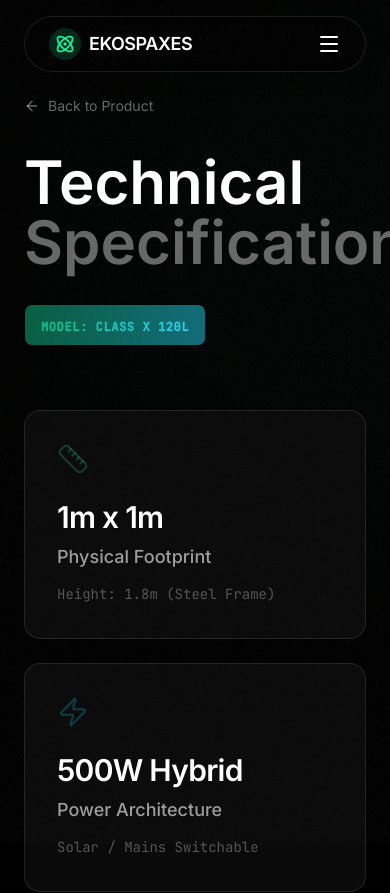
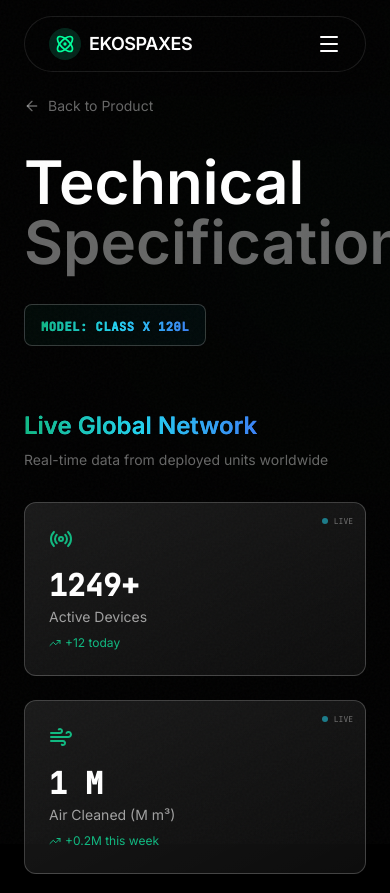
Before and after one commit to ekospaxes/hybrid-purifier-web, a React (Vite) app: page /specs in a window 390 px wide. Shown: the top 893 px of the page. Built offline with nearby package versions, Linux system fonts and the light colour scheme.

Commit message:
Update SpecsPage.jsx v3

```diff
--- a/src/pages/SpecsPage/SpecsPage.jsx
+++ b/src/pages/SpecsPage/SpecsPage.jsx
@@ -1,13 +1,109 @@
-import React from 'react';
+import React, { useState, useEffect } from 'react';
 import { Link } from 'react-router-dom';
-import { motion } from 'framer-motion';
+import { motion, useScroll, useTransform } from 'framer-motion';
 import {
   ArrowLeft, Ruler, Zap, Container, Wifi, Layers, Clock,
   Droplets, Wind, Activity, Cpu, Database, Thermometer,
-  Shield, Beaker, Gauge
+  Shield, Beaker, Gauge, Radio, TrendingUp, Zap as Lightning
 } from 'lucide-react';
 
-// Spec Card Component with Emerald/Blue Alternating Theme
+// Animated Gradient Text Component
+const AnimatedGradientText = ({ children, className = "" }) => (
+  <span className={`relative inline-block ${className}`}>
+    <span className="absolute inset-0 bg-gradient-to-r from-eko-emerald via-cyan-400 to-blue-500 bg-clip-text text-transparent animate-gradient bg-[length:200%_auto]">
+      {children}
+    </span>
+    <span className="relative bg-gradient-to-r from-eko-emerald via-cyan-400 to-blue-500 bg-clip-text text-transparent">
+      {children}
+    </span>
+  </span>
+);
+
+// Live Data Counter with Animation
+const LiveCounter = ({ target, suffix = "", prefix = "", duration = 2000 }) => {
+  const [count, setCount] = useState(0);
+
+  useEffect(() => {
+    let startTime;
+    let animationFrame;
+
+    const animate = (timestamp) => {
+      if (!startTime) startTime = timestamp;
+      const progress = Math.min((timestamp - startTime) / duration, 1);
+
+      setCount(Math.floor(progress * target));
+
+      if (progress < 1) {
+        animationFrame = requestAnimationFrame(animate);
+      }
+    };
+
+    animationFrame = requestAnimationFrame(animate);
+    return () => cancelAnimationFrame(animationFrame);
+  }, [target, duration]);
+
+  return (
+    <span className="font-mono font-bold">
+      {prefix}{count}{suffix}
+    </span>
+  );
+};
+
+// Live Metric Card
+const LiveMetricCard = ({ icon: Icon, label, value, trend, delay }) => {
+  const [isLive, setIsLive] = useState(true);
+
+  useEffect(() => {
+    const interval = setInterval(() => {
+      setIsLive(prev => !prev);
+    }, 2000);
+    return () => clearInterval(interval);
+  }, []);
+
+  return (
+    <motion.div
+      initial={{ opacity: 0, scale: 0.9 }}
+      whileInView={{ opacity: 1, scale: 1 }}
+      transition={{ delay, duration: 0.5 }}
+      viewport={{ once: true }}
+      className="bg-gradient-to-br from-white/10 to-white/5 backdrop-blur-xl border border-white/20 rounded-xl p-6 relative overflow-hidden group"
+    >
+      {/* Live Indicator */}
+      <div className="absolute top-3 right-3 flex items-center gap-1.5">
+        <div className={`w-1.5 h-1.5 rounded-full ${isLive ? 'bg-eko-emerald' : 'bg-cyan-400'} animate-pulse`} />
+        <span className="text-[8px] font-mono text-white/40 uppercase">LIVE</span>
+      </div>
+
+      {/* Icon */}
+      <div className="mb-4">
+        <Icon className="text-eko-emerald group-hover:text-cyan-400 transition-colors" size={24} />
+      </div>
+
+      {/* Value */}
+      <div className="text-3xl font-bold text-white mb-1">
+        {value}
+      </div>
+
+      {/* Label */}
+      <div className="text-sm text-white/60 mb-2">{label}</div>
+
+      {/* Trend */}
+      {trend && (
+        <div className="flex items-center gap-1 text-xs text-eko-emerald">
+          <TrendingUp size={12} />
+          <span>{trend}</span>
+        </div>
+      )}
+
+      {/* Animated Border */}
+      <div className="absolute inset-0 opacity-0 group-hover:opacity-100 transition-opacity duration-500">
+        <div className="absolute inset-0 bg-gradient-to-r from-eko-emerald/20 via-cyan-400/20 to-blue-500/20 animate-gradient bg-[length:200%_auto]" />
+      </div>
+    </motion.div>
+  );
+};
+
+// Spec Card Component with Enhanced Animations
 const SpecCard = ({ icon: Icon, value, label, description, delay, variant = 'emerald' }) => {
   const colors = {
     emerald: {
@@ -36,11 +132,9 @@ const SpecCard = ({ icon: Icon, value, label, description, delay, variant = 'eme
       viewport={{ once: true }}
       className={`relative bg-[#0a0a0a] border border-white/10 rounded-2xl p-8 ${theme.border} transition-all duration-500 group overflow-hidden`}
     >
-      {/* Hover Glow Effect */}
       <div className={`absolute inset-0 bg-gradient-to-br ${theme.glow} opacity-0 group-hover:opacity-100 transition-opacity duration-500 pointer-events-none`} />
 
       <div className="relative z-10">
-        {/* Icon */}
         <div className="mb-6">
           <Icon
             className={`${theme.iconBase} ${theme.iconHover} transition-all duration-500`}
@@ -49,17 +143,14 @@ const SpecCard = ({ icon: Icon, value, label, description, delay, variant = 'eme
           />
         </div>
 
-        {/* Value */}
         <h3 className={`text-white font-bold text-3xl mb-2 tracking-tight transition-all duration-500 ${theme.valueGlow}`}>
           {value}
         </h3>
 
-        {/* Label */}
         <p className="text-white/60 font-medium text-lg mb-3">
           {label}
         </p>
 
-        {/* Description */}
         <p className="text-white/30 text-sm font-mono leading-relaxed">
           {description}
         </p>
@@ -68,46 +159,230 @@ const SpecCard = ({ icon: Icon, value, label, description, delay, variant = 'eme
   );
 };
 
-// Performance Card with Color Variants
-const PerformanceCard = ({ icon: Icon, value, unit, label, description, delay, variant = 'emerald' }) => {
-  const colors = {
-    emerald: {
-      icon: 'text-eko-emerald/50 group-hover:text-eko-emerald',
-      value: 'text-white',
-      border: 'hover:border-eko-emerald/30'
-    },
-    blue: {
-      icon: 'text-cyan-400/50 group-hover:text-cyan-400',
-      value: 'text-white',
-      border: 'hover:border-cyan-400/30'
-    }
-  };
-
-  const theme = colors[variant];
+// Apple-Style 3D Product Showcase
+const ProductShowcase = () => {
+  const { scrollYProgress } = useScroll();
+  const scale = useTransform(scrollYProgress, [0.7, 1], [0.8, 1]);
+  const opacity = useTransform(scrollYProgress, [0.7, 0.9], [0, 1]);
+  const rotateY = useTransform(scrollYProgress, [0.7, 1], [-15, 0]);
 
   return (
+    <div className="relative py-32 overflow-hidden">
+      {/* Background Grid */}
+      <div className="absolute inset-0 bg-[linear-gradient(rgba(255,255,255,0.02)_1px,transparent_1px),linear-gradient(90deg,rgba(255,255,255,0.02)_1px,transparent_1px)] bg-[size:50px_50px]" />
+
+      <div className="max-w-7xl mx-auto px-6">
         <motion.div
+          initial={{ opacity: 0, y: 50 }}
+          whileInView={{ opacity: 1, y: 0 }}
+          viewport={{ once: true }}
+          className="text-center mb-16"
+        >
+          <h2 className="text-5xl md:text-7xl font-bold mb-6">
+            <AnimatedGradientText>Engineered to Perfection</AnimatedGradientText>
+          </h2>
+          <p className="text-white/60 text-xl max-w-3xl mx-auto">
+            Every detail meticulously crafted. Every component precisely engineered.
+            The future of air purification, visualized.
+          </p>
+        </motion.div>
+
+        {/* Main Product Display */}
+        <motion.div
+          style={{ scale, opacity }}
+          className="relative mb-20"
+        >
+          <div className="relative aspect-[16/9] rounded-3xl overflow-hidden bg-gradient-to-br from-[#0a0a0a] to-[#1a1a1a] border border-white/10">
+            {/* Placeholder for 3D Model - Replace with actual image/model */}
+            <div className="absolute inset-0 flex items-center justify-center">
+              <motion.div
+                animate={{
+                  rotateY: [0, 10, -10, 0],
+                  scale: [1, 1.05, 1]
+                }}
+                transition={{
+                  duration: 8,
+                  repeat: Infinity,
+                  ease: "easeInOut"
+                }}
+                className="relative w-full h-full flex items-center justify-center"
+              >
+                {/* Central Column Representation */}
+                <div className="relative w-32 h-96 bg-gradient-to-b from-eko-emerald/20 via-cyan-500/20 to-blue-500/20 rounded-3xl border border-white/20 backdrop-blur-xl shadow-[0_0_80px_rgba(16,185,129,0.3)]">
+                  {/* Bubbles Animation */}
+                  {[...Array(8)].map((_, i) => (
+                    <motion.div
+                      key={i}
+                      className="absolute w-2 h-2 bg-eko-emerald/60 rounded-full"
+                      style={{
+                        left: `${20 + Math.random() * 60}%`,
+                        bottom: 0
+                      }}
+                      animate={{
+                        y: [-400, 0],
+                        opacity: [0, 1, 0],
+                        scale: [0.5, 1, 0.5]
+                      }}
+                      transition={{
+                        duration: 4 + Math.random() * 2,
+                        repeat: Infinity,
+                        delay: i * 0.5,
+                        ease: "linear"
+                      }}
+                    />
+                  ))}
+
+                  {/* LED Strip Effect */}
+                  <div className="absolute inset-x-4 top-4 h-1 bg-gradient-to-r from-transparent via-eko-emerald to-transparent animate-pulse" />
+
+                  {/* Glass Texture Lines */}
+                  <div className="absolute inset-0 bg-[linear-gradient(transparent_95%,rgba(255,255,255,0.1)_95%)] bg-[length:100%_20px]" />
+                </div>
+
+                {/* Glow Effect */}
+                <div className="absolute inset-0 bg-gradient-to-t from-eko-emerald/20 via-transparent to-cyan-500/20 animate-pulse" />
+              </motion.div>
+            </div>
+
+            {/* Floating Specs */}
+            <motion.div
+              initial={{ opacity: 0, x: -50 }}
+              whileInView={{ opacity: 1, x: 0 }}
+              transition={{ delay: 0.5 }}
+              viewport={{ once: true }}
+              className="absolute top-1/4 left-8 bg-black/80 backdrop-blur-xl border border-eko-emerald/30 rounded-xl p-4"
+            >
+              <div className="text-eko-emerald text-2xl font-bold mb-1">120L</div>
+              <div className="text-white/60 text-xs">Reactor Volume</div>
+            </motion.div>
+
+            <motion.div
+              initial={{ opacity: 0, x: 50 }}
+              whileInView={{ opacity: 1, x: 0 }}
+              transition={{ delay: 0.7 }}
+              viewport={{ once: true }}
+              className="absolute top-1/2 right-8 bg-black/80 backdrop-blur-xl border border-cyan-400/30 rounded-xl p-4"
+            >
+              <div className="text-cyan-400 text-2xl font-bold mb-1">85%</div>
+              <div className="text-white/60 text-xs">PM2.5 Efficiency</div>
+            </motion.div>
+
+            <motion.div
+              initial={{ opacity: 0, y: 50 }}
+              whileInView={{ opacity: 1, y: 0 }}
+              transition={{ delay: 0.9 }}
+              viewport={{ once: true }}
+              className="absolute bottom-8 left-1/2 -translate-x-1/2 bg-black/80 backdrop-blur-xl border border-blue-500/30 rounded-xl p-4"
+            >
+              <div className="text-blue-400 text-2xl font-bold mb-1">5-Stage</div>
+              <div className="text-white/60 text-xs">Hybrid Filtration</div>
+            </motion.div>
+          </div>
+        </motion.div>
+
+        {/* Feature Highlights Grid */}
+        <div className="grid grid-cols-1 md:grid-cols-3 gap-6 mb-20">
+          <motion.div
+            initial={{ opacity: 0, y: 30 }}
+            whileInView={{ opacity: 1, y: 0 }}
+            transition={{ delay: 0.2 }}
+            viewport={{ once: true }}
+            className="bg-gradient-to-br from-eko-emerald/10 to-transparent border border-eko-emerald/20 rounded-2xl p-8 text-center"
+          >
+            <div className="mb-4">
+              <Droplets className="mx-auto text-eko-emerald" size={40} />
+            </div>
+            <h3 className="text-white font-bold text-xl mb-2">Bio-Photoreactor</h3>
+            <p className="text-white/60 text-sm">Living microalgae continuously absorb CO₂ and produce pure oxygen</p>
+          </motion.div>
+
+          <motion.div
+            initial={{ opacity: 0, y: 30 }}
+            whileInView={{ opacity: 1, y: 0 }}
+            transition={{ delay: 0.4 }}
+            viewport={{ once: true }}
+            className="bg-gradient-to-br from-cyan-500/10 to-transparent border border-cyan-400/20 rounded-2xl p-8 text-center"
+          >
+            <div className="mb-4">
+              <Lightning className="mx-auto text-cyan-400" size={40} />
+            </div>
+            <h3 className="text-white font-bold text-xl mb-2">Smart Sensors</h3>
+            <p className="text-white/60 text-sm">Real-time monitoring of pH, turbidity, and dissolved oxygen levels</p>
+          </motion.div>
+
+          <motion.div
+            initial={{ opacity: 0, y: 30 }}
+            whileInView={{ opacity: 1, y: 0 }}
+            transition={{ delay: 0.6 }}
+            viewport={{ once: true }}
+            className="bg-gradient-to-br from-blue-500/10 to-transparent border border-blue-400/20 rounded-2xl p-8 text-center"
+          >
+            <div className="mb-4">
+              <Radio className="mx-auto text-blue-400" size={40} />
+            </div>
+            <h3 className="text-white font-bold text-xl mb-2">IoT Connected</h3>
+            <p className="text-white/60 text-sm">WiFi-enabled with cloud sync and mobile app control</p>
+          </motion.div>
+        </div>
+
+        {/* Exploded View Section */}
+        <motion.div
+          initial={{ opacity: 0 }}
+          whileInView={{ opacity: 1 }}
+          viewport={{ once: true }}
+          className="text-center"
+        >
+          <h3 className="text-3xl font-bold text-white mb-4">Precision Engineering</h3>
+          <p className="text-white/40 text-sm font-mono mb-8">Every layer serves a purpose</p>
+
+          <div className="grid grid-cols-1 md:grid-cols-5 gap-4">
+            {[
+              { label: "Pre-Filter", color: "eko-emerald" },
+              { label: "HEPA Layer", color: "cyan-400" },
+              { label: "Bio-Reactor", color: "blue-400" },
+              { label: "UV Chamber", color: "purple-400" },
+              { label: "Carbon Filter", color: "pink-400" }
+            ].map((layer, i) => (
+              <motion.div
+                key={i}
                 initial={{ opacity: 0, y: 20 }}
                 whileInView={{ opacity: 1, y: 0 }}
-      transition={{ delay, duration: 0.5 }}
+                transition={{ delay: i * 0.1 }}
                 viewport={{ once: true }}
-      className={`bg-white/5 backdrop-blur-xl border border-white/10 rounded-xl p-4 ${theme.border} transition-all group`}
+                className="bg-white/5 border border-white/10 rounded-xl p-4 hover:border-white/30 transition-all"
               >
-      <div className="mb-3">
-        <Icon className={`${theme.icon} transition-colors`} size={20} />
+                <div className={`w-full h-24 bg-gradient-to-b from-${layer.color}/20 to-transparent rounded-lg mb-3`} />
+                <div className="text-white/80 text-sm font-medium">{layer.label}</div>
+              </motion.div>
+            ))}
           </div>
-      <div className="flex items-baseline gap-1 mb-1">
-        <span className={`text-2xl font-bold ${theme.value}`}>{value}</span>
-        {unit && <span className="text-xs text-white/40 font-mono">{unit}</span>}
+        </motion.div>
       </div>
-      <p className="text-white/60 text-xs font-medium mb-1">{label}</p>
-      <p className="text-white/30 text-[10px] font-mono leading-relaxed">{description}</p>
-    </motion.div>
+    </div>
   );
 };
 
 // Main SpecsPage Component
 const SpecsPage = () => {
+  const [liveData, setLiveData] = useState({
+    devices: 1247,
+    airCleaned: 3.2,
+    co2Reduced: 890
+  });
+
+  // Simulate live data updates
+  useEffect(() => {
+    const interval = setInterval(() => {
+      setLiveData(prev => ({
+        devices: prev.devices + Math.floor(Math.random() * 3),
+        airCleaned: parseFloat((prev.airCleaned + Math.random() * 0.1).toFixed(1)),
+        co2Reduced: prev.co2Reduced + Math.floor(Math.random() * 5)
+      }));
+    }, 3000);
+
+    return () => clearInterval(interval);
+  }, []);
+
   const specs = [
     {
       icon: Ruler,
@@ -159,69 +434,23 @@ const SpecsPage = () => {
     }
   ];
 
-  const detailedSpecs = [
-    {
-      icon: Droplets,
-      value: "0.7",
-      unit: "g/L/day",
-      label: "CO₂ Fixation",
-      description: "Biological carbon capture",
-      delay: 0.4,
-      variant: 'emerald'
-    },
-    {
-      icon: Wind,
-      value: "500",
-      unit: "m³/h",
-      label: "Airflow Rate",
-      description: "Continuous circulation",
-      delay: 0.45,
-      variant: 'blue'
-    },
-    {
-      icon: Activity,
-      value: "85%",
-      unit: "",
-      label: "PM2.5 Removal",
-      description: "Particulate filtration",
-      delay: 0.5,
-      variant: 'emerald'
-    },
-    {
-      icon: Database,
-      value: "30s",
-      unit: "",
-      label: "Sensor Polling",
-      description: "Real-time interval",
-      delay: 0.55,
-      variant: 'blue'
-    },
-    {
-      icon: Thermometer,
-      value: "20-28°C",
-      unit: "",
-      label: "Operating Range",
-      description: "Optimal temperature",
-      delay: 0.6,
-      variant: 'emerald'
-    },
-    {
-      icon: Cpu,
-      value: "ESP32",
-      unit: "",
-      label: "Microcontroller",
-      description: "Dual-core WiFi",
-      delay: 0.65,
-      variant: 'blue'
-    }
-  ];
-
   return (
     <div className="min-h-screen bg-black relative overflow-hidden">
-      {/* Background Gradient Orbs - Dual Color */}
-      <div className="absolute top-0 left-1/4 w-[500px] h-[500px] bg-eko-emerald/5 rounded-full blur-[150px] pointer-events-none" />
-      <div className="absolute top-1/3 right-1/4 w-[600px] h-[600px] bg-cyan-500/5 rounded-full blur-[180px] pointer-events-none" />
-      <div className="absolute bottom-0 left-1/3 w-[550px] h-[550px] bg-blue-500/5 rounded-full blur-[160px] pointer-events-none" />
+      {/* Animated Background Gradients */}
+      <div className="absolute top-0 left-1/4 w-[500px] h-[500px] bg-eko-emerald/5 rounded-full blur-[150px] animate-pulse pointer-events-none" />
+      <div className="absolute top-1/3 right-1/4 w-[600px] h-[600px] bg-cyan-500/5 rounded-full blur-[180px] animate-pulse pointer-events-none" style={{ animationDelay: '1s' }} />
+      <div className="absolute bottom-0 left-1/3 w-[550px] h-[550px] bg-blue-500/5 rounded-full blur-[160px] animate-pulse pointer-events-none" style={{ animationDelay: '2s' }} />
+
+      {/* Add CSS for gradient animation */}
+      <style>{`
+        @keyframes gradient {
+          0%, 100% { background-position: 0% 50%; }
+          50% { background-position: 100% 50%; }
+        }
+        .animate-gradient {
+          animation: gradient 3s ease infinite;
+        }
+      `}</style>
 
       <div className="relative z-10">
         {/* Navigation */}
@@ -250,7 +479,6 @@ const SpecsPage = () => {
         <div className="px-6 mb-16">
           <div className="max-w-7xl mx-auto">
             <div className="flex flex-col md:flex-row md:items-start md:justify-between gap-6">
-              {/* Title */}
               <motion.div
                 initial={{ opacity: 0, y: 30 }}
                 animate={{ opacity: 1, y: 0 }}
@@ -262,24 +490,56 @@ const SpecsPage = () => {
                 </h1>
               </motion.div>
 
-              {/* Model Badge - Gradient Border */}
               <motion.div
                 initial={{ opacity: 0, scale: 0.9 }}
                 animate={{ opacity: 1, scale: 1 }}
                 transition={{ duration: 0.6, delay: 0.3 }}
-                className="px-4 py-2 rounded-lg bg-gradient-to-r from-eko-emerald/5 to-cyan-500/5 backdrop-blur-xl self-start relative overflow-hidden border border-transparent"
-                style={{
-                  backgroundImage: 'linear-gradient(90deg, rgba(16,185,129,0.5) 0%, rgba(34,211,238,0.5) 100%)',
-                  backgroundOrigin: 'border-box',
-                  backgroundClip: 'padding-box, border-box',
-                }}
+                className="px-4 py-2 rounded-lg bg-gradient-to-r from-eko-emerald/5 to-cyan-500/5 backdrop-blur-xl self-start border border-white/20"
               >
-                <div className="relative">
-                  <span className="text-transparent bg-clip-text bg-gradient-to-r from-eko-emerald to-cyan-400 text-xs font-mono uppercase tracking-wider font-bold">
+                <AnimatedGradientText className="text-xs font-mono uppercase tracking-wider font-bold">
                   MODEL: CLASS X 120L
-                  </span>
+                </AnimatedGradientText>
+              </motion.div>
             </div>
+          </div>
+        </div>
+
+        {/* Live Global Stats */}
+        <div className="px-6 mb-20">
+          <div className="max-w-7xl mx-auto">
+            <motion.div
+              initial={{ opacity: 0, y: 20 }}
+              animate={{ opacity: 1, y: 0 }}
+              className="mb-8"
+            >
+              <h2 className="text-2xl font-bold text-white mb-2">
+                <AnimatedGradientText>Live Global Network</AnimatedGradientText>
+              </h2>
+              <p className="text-white/40 text-sm">Real-time data from deployed units worldwide</p>
             </motion.div>
+
+            <div className="grid grid-cols-1 md:grid-cols-3 gap-6 mb-12">
+              <LiveMetricCard
+                icon={Radio}
+                label="Active Devices"
+                value={<LiveCounter target={liveData.devices} suffix="+" />}
+                trend="+12 today"
+                delay={0.1}
+              />
+              <LiveMetricCard
+                icon={Wind}
+                label="Air Cleaned (M m³)"
+                value={<LiveCounter target={liveData.airCleaned} suffix=" M" />}
+                trend="+0.2M this week"
+                delay={0.2}
+              />
+              <LiveMetricCard
+                icon={Droplets}
+                label="CO₂ Reduced (kg)"
+                value={<LiveCounter target={liveData.co2Reduced} suffix=" kg" />}
+                trend="+45kg today"
+                delay={0.3}
+              />
             </div>
           </div>
         </div>
@@ -295,67 +555,8 @@ const SpecsPage = () => {
           </div>
         </div>
 
-        {/* Performance Metrics Section */}
-        <div className="px-6 mb-20">
-          <div className="max-w-7xl mx-auto">
-            <motion.div
-              initial={{ opacity: 0, y: 20 }}
-              whileInView={{ opacity: 1, y: 0 }}
-              viewport={{ once: true }}
-              className="mb-8"
-            >
-              <h2 className="text-3xl font-bold mb-2">
-                <span className="text-white">Performance </span>
-                <span className="text-white/40">Metrics</span>
-              </h2>
-              <p className="text-white/40 text-sm">Laboratory-verified efficiency data</p>
-            </motion.div>
-
-            <div className="grid grid-cols-2 md:grid-cols-3 lg:grid-cols-6 gap-4">
-              {detailedSpecs.map((spec, idx) => (
-                <PerformanceCard key={idx} {...spec} />
-              ))}
-            </div>
-          </div>
-        </div>
-
-        {/* System Architecture - Dual Gradient */}
-        <div className="px-6 mb-20">
-          <div className="max-w-7xl mx-auto">
-            <motion.div
-              initial={{ opacity: 0, y: 20 }}
-              whileInView={{ opacity: 1, y: 0 }}
-              viewport={{ once: true }}
-              className="bg-gradient-to-br from-eko-emerald/5 via-transparent to-cyan-500/5 backdrop-blur-xl border border-white/10 rounded-2xl p-8 md:p-12 relative overflow-hidden"
-            >
-              {/* Accent Line */}
-              <div className="absolute top-0 left-0 right-0 h-[2px] bg-gradient-to-r from-eko-emerald via-cyan-400 to-blue-500" />
-
-              <div className="flex flex-col md:flex-row gap-8">
-                <div className="flex-shrink-0">
-                  <div className="p-4 rounded-xl bg-gradient-to-br from-eko-emerald/10 to-cyan-500/10 text-eko-emerald w-fit">
-                    <Gauge size={32} />
-                  </div>
-                </div>
-                <div>
-                  <h3 className="text-2xl font-bold text-white mb-4">
-                    Intelligent <span className="text-transparent bg-clip-text bg-gradient-to-r from-eko-emerald to-cyan-400">Operation</span>
-                  </h3>
-                  <p className="text-white/60 leading-relaxed mb-4">
-                    The ekospaxes hybrid purifier employs <span className="text-eko-emerald font-mono">smart sleep/wake cycles</span> based
-                    on real-time pollution monitoring. When air quality is within safe limits, the system enters
-                    low-power standby mode consuming less than 2W.
-                  </p>
-                  <p className="text-white/40 leading-relaxed text-sm">
-                    Upon detecting elevated PM2.5, VOC levels, or CO₂ concentration, it automatically activates
-                    biological filtration, increases airflow, and adjusts LED intensity to optimize photosynthetic
-                    efficiency — restoring healthy indoor conditions within minutes.
-                  </p>
-                </div>
-              </div>
-            </motion.div>
-          </div>
-        </div>
+        {/* Apple-Style Product Showcase */}
+        <ProductShowcase />
 
         {/* Certifications */}
         <div className="px-6 mb-12">
@@ -375,7 +576,7 @@ const SpecsPage = () => {
               <span className="w-1 h-1 rounded-full bg-white/20" />
               <span>ISO 9001:2015 Certified</span>
               <span className="w-1 h-1 rounded-full bg-white/20" />
-              <span className="text-transparent bg-clip-text bg-gradient-to-r from-eko-emerald to-cyan-400">Energy Class A++</span>
+              <AnimatedGradientText>Energy Class A++</AnimatedGradientText>
             </motion.div>
           </div>
         </div>
```
Lines whose indentation alone changed are shown as unchanged.
